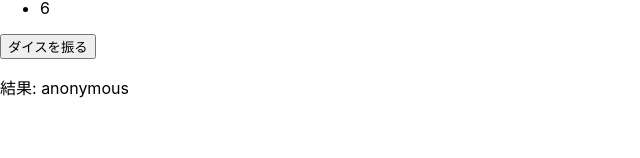
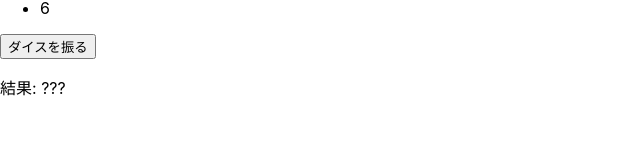
Before and after one commit to YuichiHirano/react_dice_app, a React (Vite) app: page / in a window 1280 px wide. Shown: the part 142-300 px from the top of the page, without its empty margins (0-640 px from the left). Built offline with nearby package versions, Linux system fonts and the light colour scheme.

Commit message:
modify message

```diff
--- a/src/Dice.tsx
+++ b/src/Dice.tsx
@@ -2,7 +2,7 @@ import { FC, useState } from 'react';
 
 const Dice: FC = () => {
   const candidates = ['1', '2', '3', '4', '5', '6'];
-  const [target, setTarget] = useState('anonymous');
+  const [target, setTarget] = useState('???');
   const rollDice = () => {
     setTarget(candidates[Math.floor(Math.random() * candidates.length)]);
   };
```
